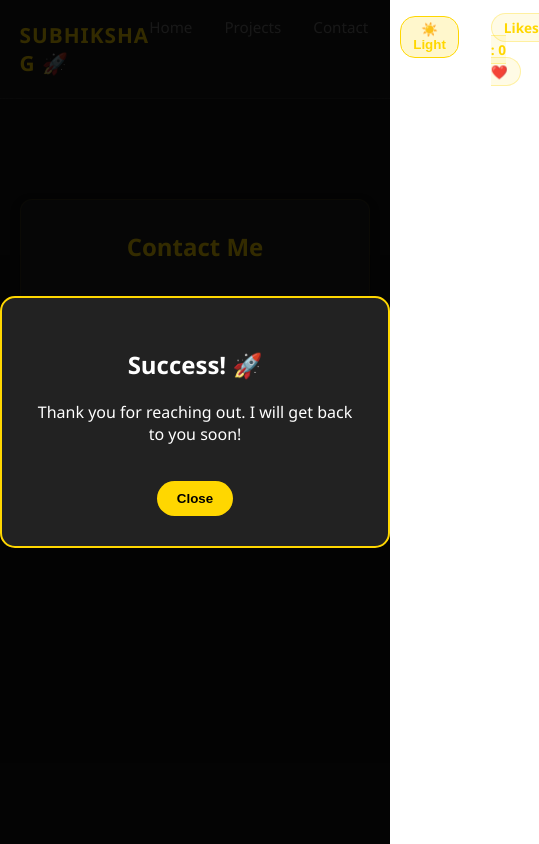
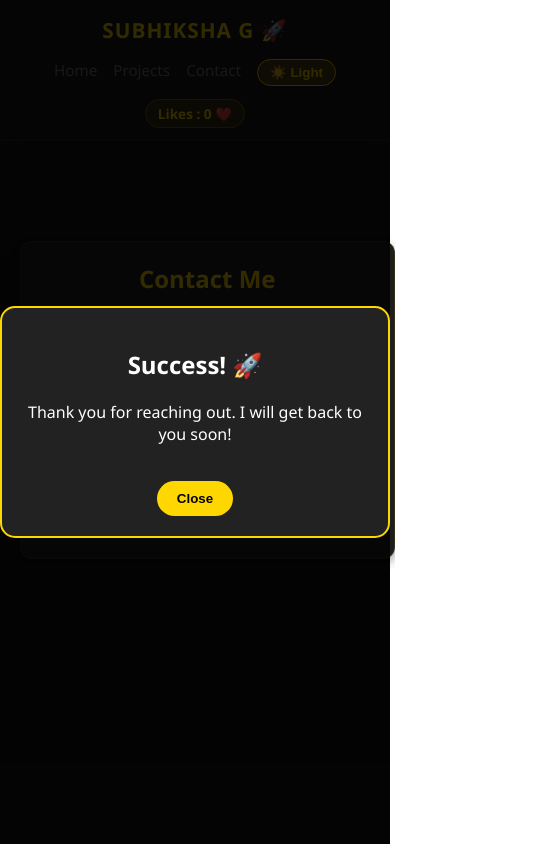
Before and after one commit to Subhiksha-G/Subhiksha-React-Portfolio, a React (Vite) app: page /contact in a window 390 px wide. Both pictures are taken after typing "Sample", "name@example.com" into the empty fields and a click on the button "Send Message". Shown: the whole page, 539 px wide, since content can reach past the window. Built offline with nearby package versions, Linux system fonts and the light colour scheme.

Commit message:
feat: add responsive design for mobile and tablet layouts

```diff
--- a/src/components/ContactForm/ContactForm.css
+++ b/src/components/ContactForm/ContactForm.css
@@ -78,3 +78,10 @@
     line-height: 1.6;
     margin-bottom: 20px;
 }
+
+@media (max-width: 768px) {
+    .react-contact-section {
+        width: 95%;
+        padding: 20px;
+    }
+}
--- a/src/components/Modal/Modal.css
+++ b/src/components/Modal/Modal.css
@@ -30,3 +30,11 @@
     font-weight: bold;
     cursor: pointer;
 }
+
+@media (max-width: 768px) {
+    .modal-content {
+        width: 90%;
+        min-width: unset;
+        padding: 20px;
+    }
+}
--- a/src/components/Navbar/Navbar.css
+++ b/src/components/Navbar/Navbar.css
@@ -58,3 +58,17 @@
     cursor: pointer;
     font-weight: bold;
 }
+
+@media (max-width: 768px) {
+    .react-navbar {
+        flex-direction: column;
+        padding: 1rem 2%;
+        gap: 15px;
+    }
+
+    .react-navlinks {
+        flex-wrap: wrap;
+        justify-content: center;
+        gap: 1rem;
+    }
+}
--- a/src/components/ProjectGrid/ProjectGrid.css
+++ b/src/components/ProjectGrid/ProjectGrid.css
@@ -66,3 +66,11 @@
     background: #ff4d4d;
     color: white;
 }
+
+@media (max-width: 768px) {
+    .react-project-card {
+        width: 100%;
+        max-width: 350px;
+        margin: 0 auto;
+    }
+}
--- a/src/index.css
+++ b/src/index.css
@@ -61,3 +61,19 @@ body {
   background-color: #f0f0f0;
   color: #333333;
 }
+
+@media (max-width: 768px) {
+  .github-repo-card {
+    width: 100%;
+    max-width: 350px;
+    margin: 0 auto;
+  }
+
+  h1 {
+    font-size: 2rem;
+  }
+
+  h2 {
+    font-size: 1.5rem;
+  }
+}
```
